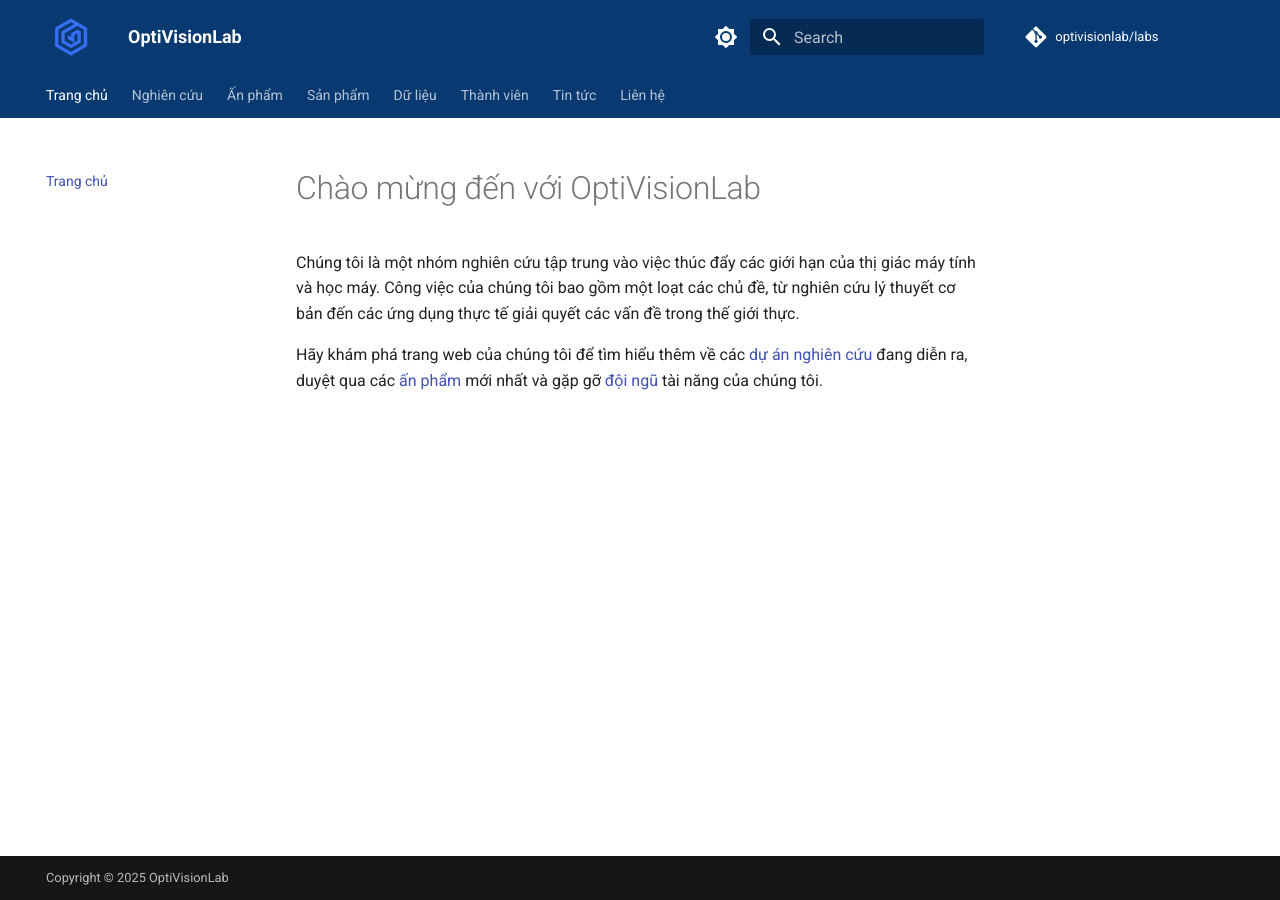
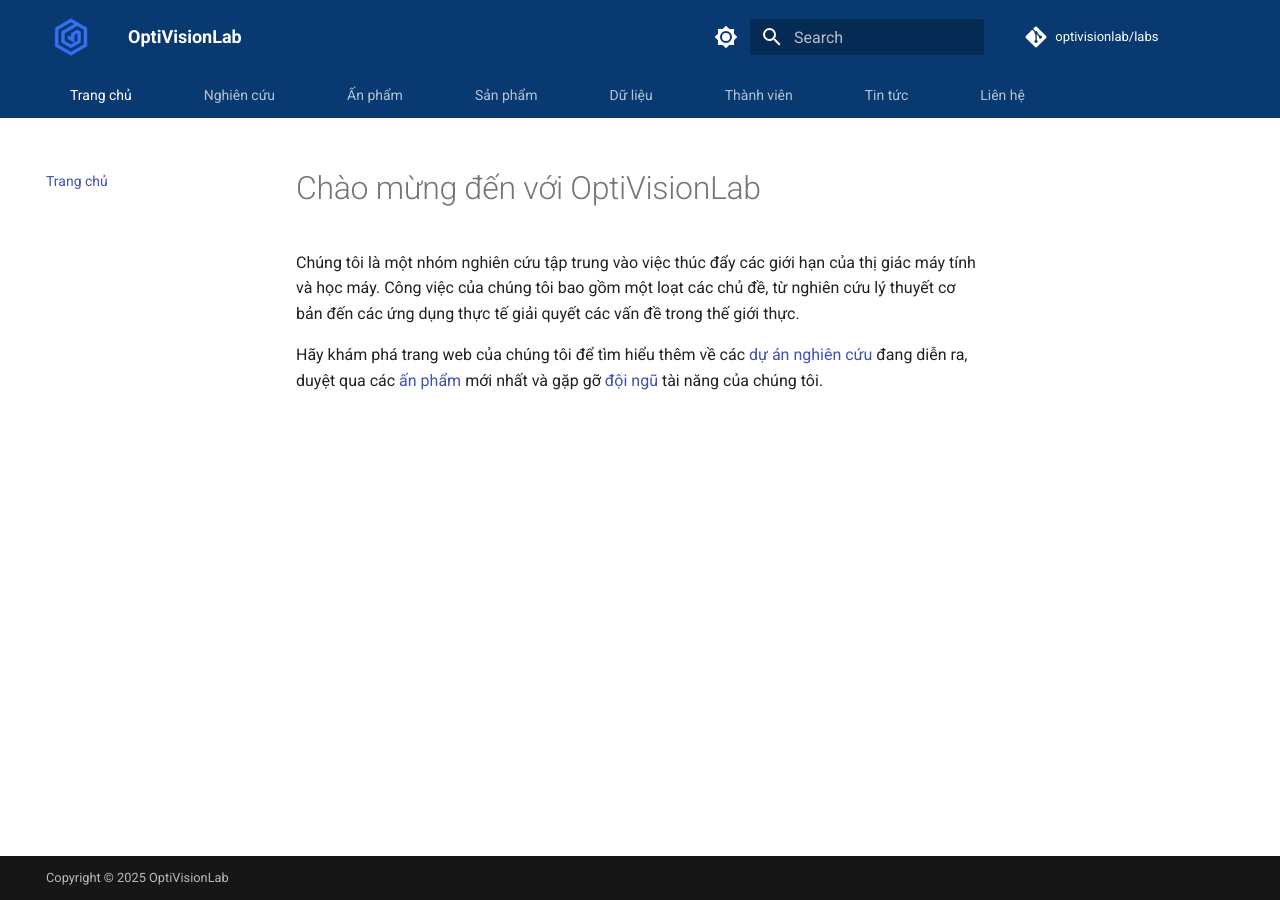
Before and after one commit to optivisionlab/labs, an MkDocs documentation site: the page built from docs/index.md, in a window 1280 px wide. Built offline with MkDocs 1.6.1 and Material for MkDocs 9.7.7, drawn with Linux system fonts in a browser that asks for light colours; comment, search, counter and statistics services are not loaded.

Commit message:
update css

```diff
--- a/docs/assets/custom.css
+++ b/docs/assets/custom.css
@@ -21,6 +21,11 @@
   background-color: #083970;
 }
 
+/* Tăng phạm vi nhấp chuột cho các mục menu */
+.md-tabs__link {
+  padding: 0 1.2rem; /* Tăng padding ngang */
+}
+
 /* Căn giữa copyright trong footer */
 .md-copyright {
   text-align: center;
--- a/mkdocs.yml
+++ b/mkdocs.yml
@@ -1,6 +1,6 @@
 site_name: OptiVisionLab
 site_url: https://optivisionlab.github.io/labs/
-site_description: Trang chủ của OptiVisionLab, nơi chia sẻ các nghiên cứu, sản phẩm và kiến thức về Thị giác máy tính và Học máy.
+site_description: Chúng tôi là một nhóm nghiên cứu tập trung vào việc thúc đẩy các giới hạn của thị giác máy tính và học máy. Công việc của chúng tôi bao gồm một loạt các chủ đề, từ nghiên cứu lý thuyết cơ bản đến các ứng dụng thực tế giải quyết các vấn đề trong thế giới thực.
 repo_url: https://github.com/optivisionlab/labs
 repo_name: optivisionlab/labs
 
```
Also changed, not shown: docs/assets/logo_black.jpg (added).
